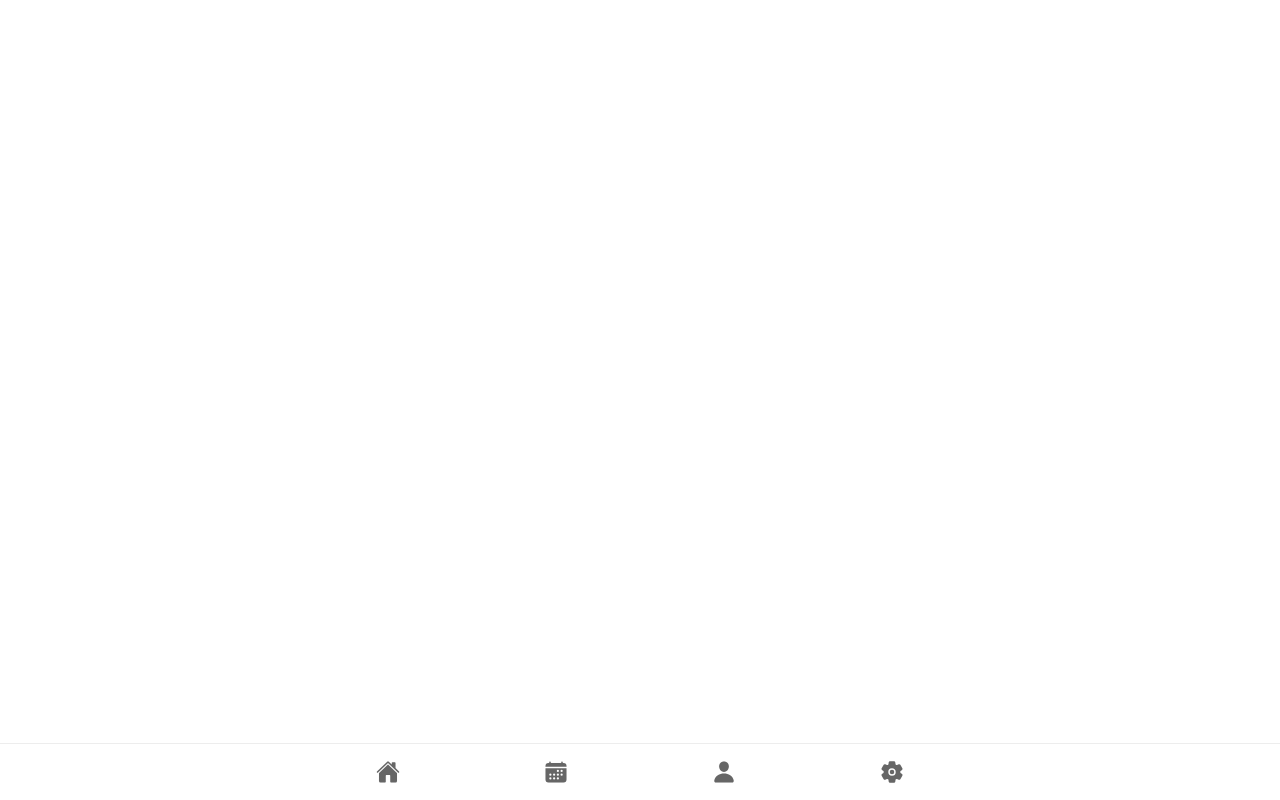
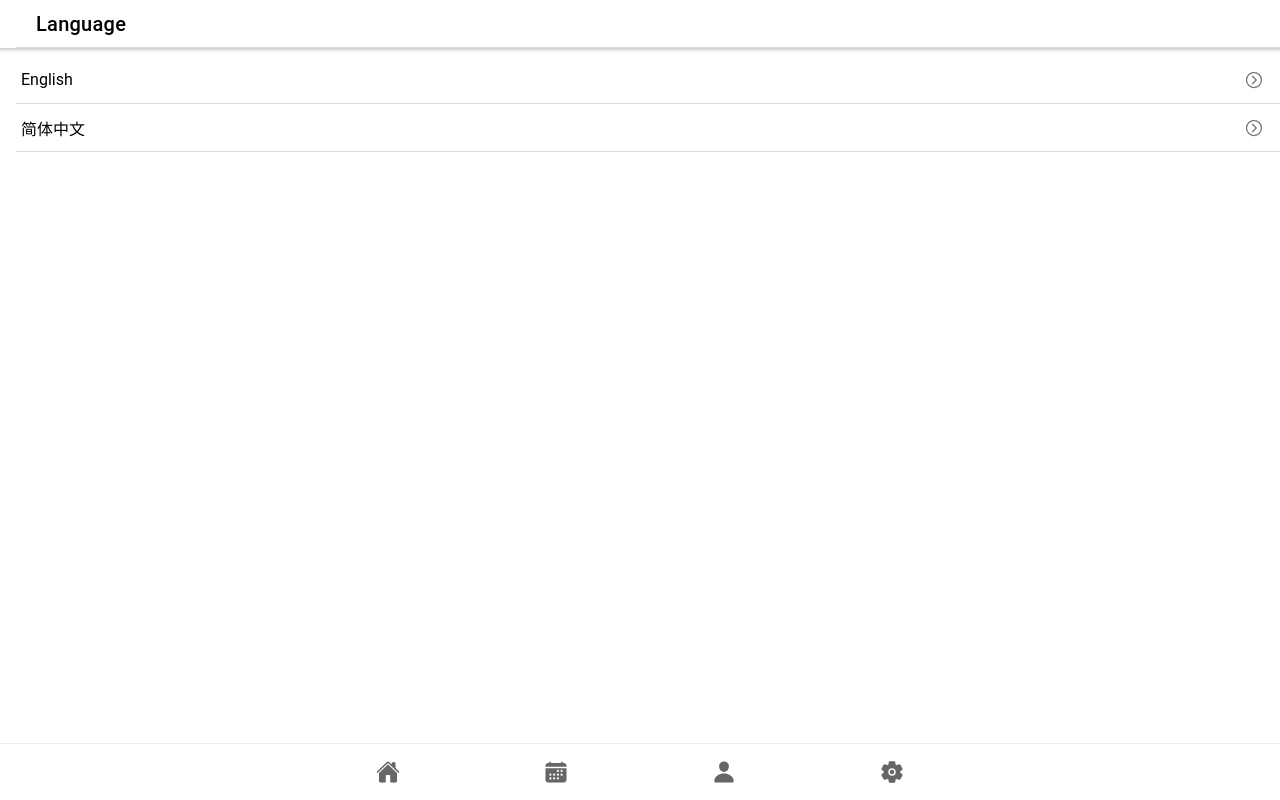
Before and after one commit to johnewong/CZ2006-Frontend, a React (Create React App) app: page /language in a window 1280 px wide. Built offline with nearby package versions, Linux system fonts and the light colour scheme.

Commit message:
language

```diff
--- a/src/App.tsx
+++ b/src/App.tsx
@@ -43,6 +43,7 @@ import MakeAppointment from './pages/MakeAppointment';
 import Home from './pages/Home';
 import Setting from "./pages/Setting";
 import Account from "./pages/Account";
+import Language from "./pages/Language";
 
 const App: React.FC = () => (
   <IonApp>
@@ -51,6 +52,7 @@ const App: React.FC = () => (
         <IonRouterOutlet>
         <Route path="/setting" component={Setting} exact={true} />
             <Route path="/account" component={Account} exact={true} />
+            <Route path="/language" component={Language} exact={true} />
         <Route path="/search" component={Search} exact={true} />
         <Route path="/profile" component={Profile} exact={true} />
         <Route path="/register" component={Register} exact={true} />
--- /dev/null
+++ b/src/pages/Language.tsx
@@ -0,0 +1,74 @@
+import {
+    IonContent,
+    IonHeader,
+    IonItemOptions,
+    IonItemOption,
+    IonList,
+    IonInput,
+    IonToggle,
+    IonItemSliding,
+    IonIcon,
+    IonItem,
+    IonLabel,
+    IonRadio,
+    IonCheckbox,
+    IonCardTitle,
+    IonCardContent,
+    IonButton,
+    IonToolbar,
+    IonTitle,
+    IonPage
+
+} from "@ionic/react";
+import React, { useState } from "react";
+import axios from "axios";
+import { IonGrid, IonRow, IonCol } from "@ionic/react";
+import {
+    settingsOutline,chevronForwardCircleOutline, saveOutline,informationCircleOutline, idCardOutline,peopleOutline,notificationsOutline,languageOutline
+} from "ionicons/icons";
+
+const Language: React.FC = () => {
+
+    const [showModal,setShowModal] = useState(false);
+
+    return (
+        <IonContent>
+            <IonHeader>
+
+                <IonItem>
+                    <IonTitle>Language</IonTitle>
+                </IonItem>
+
+            </IonHeader>
+
+
+            <IonList>
+
+                <IonItem>
+
+                    <IonGrid>
+                        <IonLabel>English</IonLabel></IonGrid>
+                    <IonIcon style={{ fontSize: "20px" } } item-right icon={chevronForwardCircleOutline}/>
+
+
+                </IonItem>
+                <IonItem>
+
+                    <IonGrid>
+                        <IonLabel>简体中文</IonLabel></IonGrid>
+
+                    <IonIcon style={{ fontSize: "20px" }} item-right icon={chevronForwardCircleOutline}/>
+
+                </IonItem>
+
+
+            </IonList>
+
+
+
+
+        </IonContent>
+    );
+};
+
+export default Language;
```
